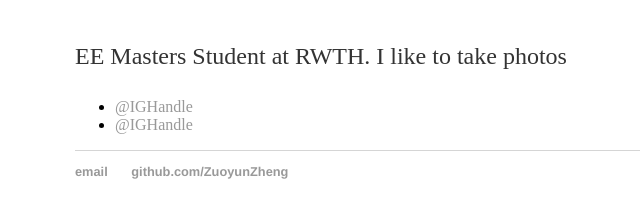
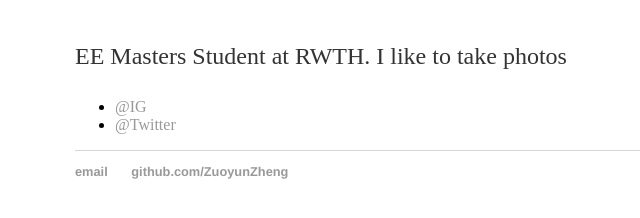
Before and after one commit to ZuoyunZheng/ZuoyunZheng.github.io, a Jekyll site: the page built from about/index.html, in a window 1280 px wide. Shown: the part 157-375 px from the top of the page, without its empty margins (117-757 px from the left). Built offline with Jekyll 4.4.1, drawn with Linux system fonts in a browser that asks for light colours.

Commit message:
Fixed link text IGHandle

```diff
--- a/about/index.html
+++ b/about/index.html
@@ -8,7 +8,7 @@ title: About Zuoyun Zheng
 			<p>EE Masters Student at RWTH. I like to take photos</p>
 
 			<ul class="contacts">
-				<li><a href="https://www.twitter.com/ZZuoyun">@IGHandle</a></li>
-				<li><a href="https://www.instagram.com/fa.laoshi/">@IGHandle</a></li>
+				<li><a href="https://www.instagram.com/fa.laoshi/">@IG</a></li>
+				<li><a href="https://www.twitter.com/ZZuoyun">@Twitter</a></li>
 				</ul>
 		</div>
```
